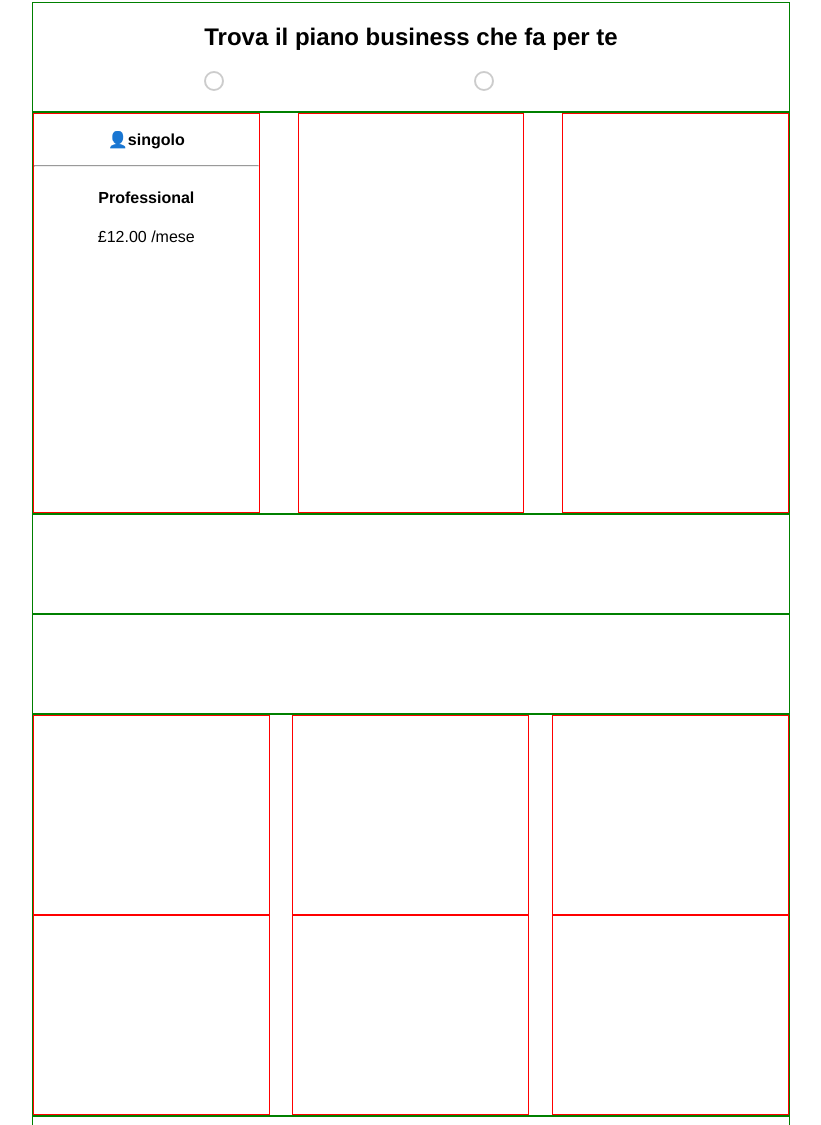
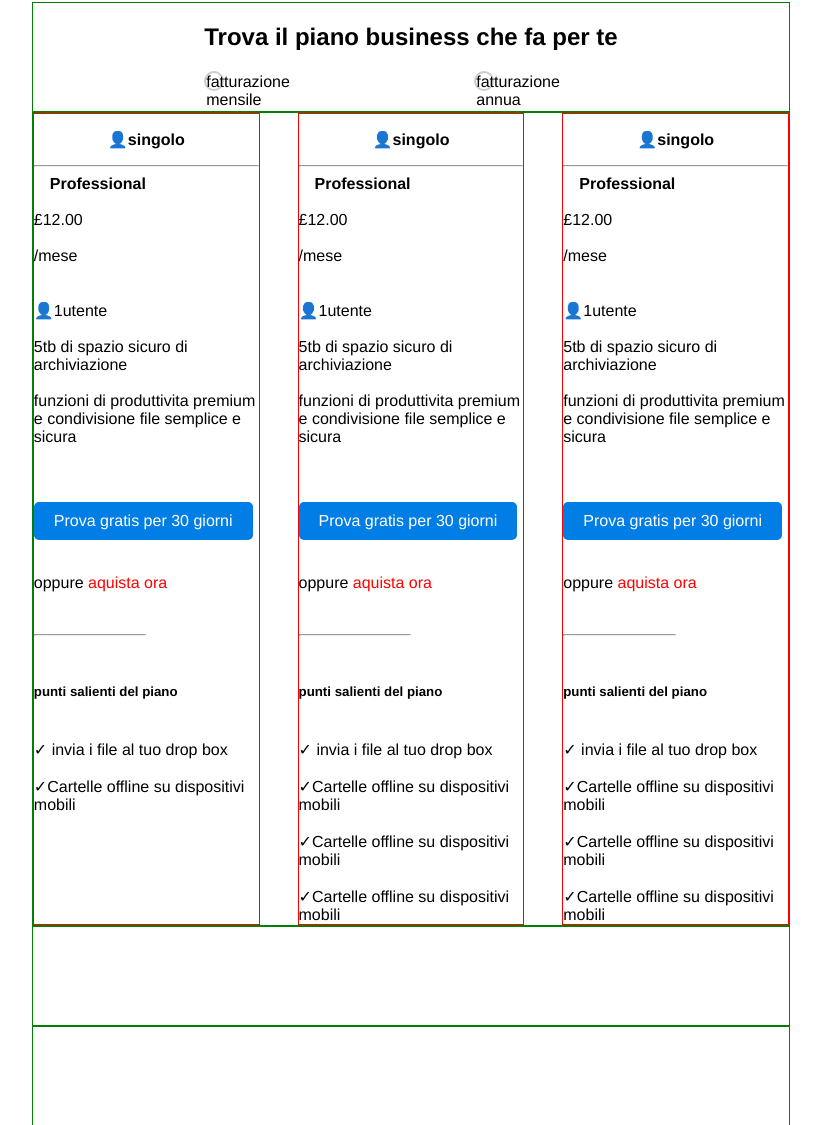
Before and after one commit to sebastianosalzillo/htmlcss-dropbox, a plain HTML site: page index.html in a window 1280 px wide. Shown: the part 692-1817 px from the top of the page, without its empty margins (229-1050 px from the left). Drawn offline with Linux system fonts and the light colour scheme.

Commit message:
feat: subscription card adjustment

```diff
--- a/index.html
+++ b/index.html
@@ -69,8 +69,8 @@
             <div class="sub-title">
                 <h2>Trova il piano business che fa per te</h2>
                 <div class="billing-options">
-                    <div class="option" data-label="Fatturazione mensile"></div>
-                    <div class="option" data-label="Fatturazione annuale"></div>
+                    <div class="option">fatturazione mensile</div>
+                    <div class="option">fatturazione annua</div>
                 </div>
             </div>
         </section>
@@ -82,14 +82,119 @@
                 <div class="card-title">
                     <h3>👤singolo</h3>
                     <hr>
+                </div>
+                <div class="card-body">
                     <h4>Professional</h4>
+                    <br>
                     <span>£12.00</span>
+                    <br>
                     <span>/mese</span>
+                    <br>
+                    <br>
+                    <span>👤1utente</span>
+                    <br>
+                    <span>5tb di spazio sicuro di archiviazione</span>
+                    <br>
+                    <span>funzioni di produttivita premium e condivisione file semplice e sicura</span>
+                    <br>
+                    <br>
+                    <span class="btn">Prova gratis per 30 giorni</span>
+                    <br>
+                    <p>oppure <span class="buy-now">aquista ora</span></p>
+                    <br>
+                    <hr class="hr-1">
+                    <br>
+                    <h5>punti salienti del piano</h5>
+                    <br>
+                    <span>&check; invia i file al tuo drop box</span>
+                    <br>
+                    <span>&check;Cartelle offline su dispositivi mobili</span>
+                    <br>
+
                 </div>
 
+
             </div>
-            <div class="subscription-card"></div>
-            <div class="subscription-card"></div>
+            <div class="subscription-card">
+                <div class="card-title">
+                    <h3>👤singolo</h3>
+                    <hr>
+                </div>
+                <div class="card-body">
+                    <h4>Professional</h4>
+                    <br>
+                    <span>£12.00</span>
+                    <br>
+                    <span>/mese</span>
+                    <br>
+                    <br>
+                    <span>👤1utente</span>
+                    <br>
+                    <span>5tb di spazio sicuro di archiviazione</span>
+                    <br>
+                    <span>funzioni di produttivita premium e condivisione file semplice e sicura</span>
+                    <br>
+                    <br>
+                    <span class="btn">Prova gratis per 30 giorni</span>
+                    <br>
+                    <p>oppure <span class="buy-now">aquista ora</span></p>
+                    <br>
+                    <hr class="hr-1">
+                    <br>
+                    <h5>punti salienti del piano</h5>
+                    <br>
+                    <span>&check; invia i file al tuo drop box</span>
+                    <br>
+                    <span>&check;Cartelle offline su dispositivi mobili</span>
+                    <br>
+                    <span>&check;Cartelle offline su dispositivi mobili</span>
+                    <br>
+                    <span>&check;Cartelle offline su dispositivi mobili</span>
+
+
+
+                </div>
+            </div>
+            <div class="subscription-card">
+                <div class="card-title">
+                    <h3>👤singolo</h3>
+                    <hr>
+                </div>
+                <div class="card-body">
+                    <h4>Professional</h4>
+                    <br>
+                    <span>£12.00</span>
+                    <br>
+                    <span>/mese</span>
+                    <br>
+                    <br>
+                    <span>👤1utente</span>
+                    <br>
+                    <span>5tb di spazio sicuro di archiviazione</span>
+                    <br>
+                    <span>funzioni di produttivita premium e condivisione file semplice e sicura</span>
+                    <br>
+                    <br>
+                    <span class="btn">Prova gratis per 30 giorni</span>
+                    <br>
+                    <p>oppure <span class="buy-now">aquista ora</span></p>
+                    <br>
+                    <hr class="hr-1">
+                    <br>
+                    <h5>punti salienti del piano</h5>
+                    <br>
+                    <span>&check; invia i file al tuo drop box</span>
+                    <br>
+                    <span>&check;Cartelle offline su dispositivi mobili</span>
+                    <br>
+                    <span>&check;Cartelle offline su dispositivi mobili</span>
+                    <br>
+                    <span>&check;Cartelle offline su dispositivi mobili</span>
+
+
+
+                </div>
+            </div>
 
         </section>
 
--- a/style/style.css
+++ b/style/style.css
@@ -132,6 +132,7 @@ position: relative;
 .hero-title {
     text-align: center;
     font-size: xx-large;
+
     /* debug */
     border: 1px solid black;
     min-height: 100px;
@@ -264,9 +265,33 @@ position: relative;
 .card-title h3{
     font-size: medium;
 
+
+}
+.card-body {
+    display: flex;
+    flex-direction: column;
+    align-items: flex-start;
+}
+.card-body span p {
+    font-size: 0.7em;
+    margin: 0 1em ;
 }
 
+.card-body h4 {
+    margin: 0 1em;
+}
+.card-body .btn {
 
+}
+.buy-now {
+    color: red;
+}
+.hr-1 {
+    width: 50%;
+    position: relative;
+    right: 25%;
+
+}
 
 /* FOOTER */
 
```
